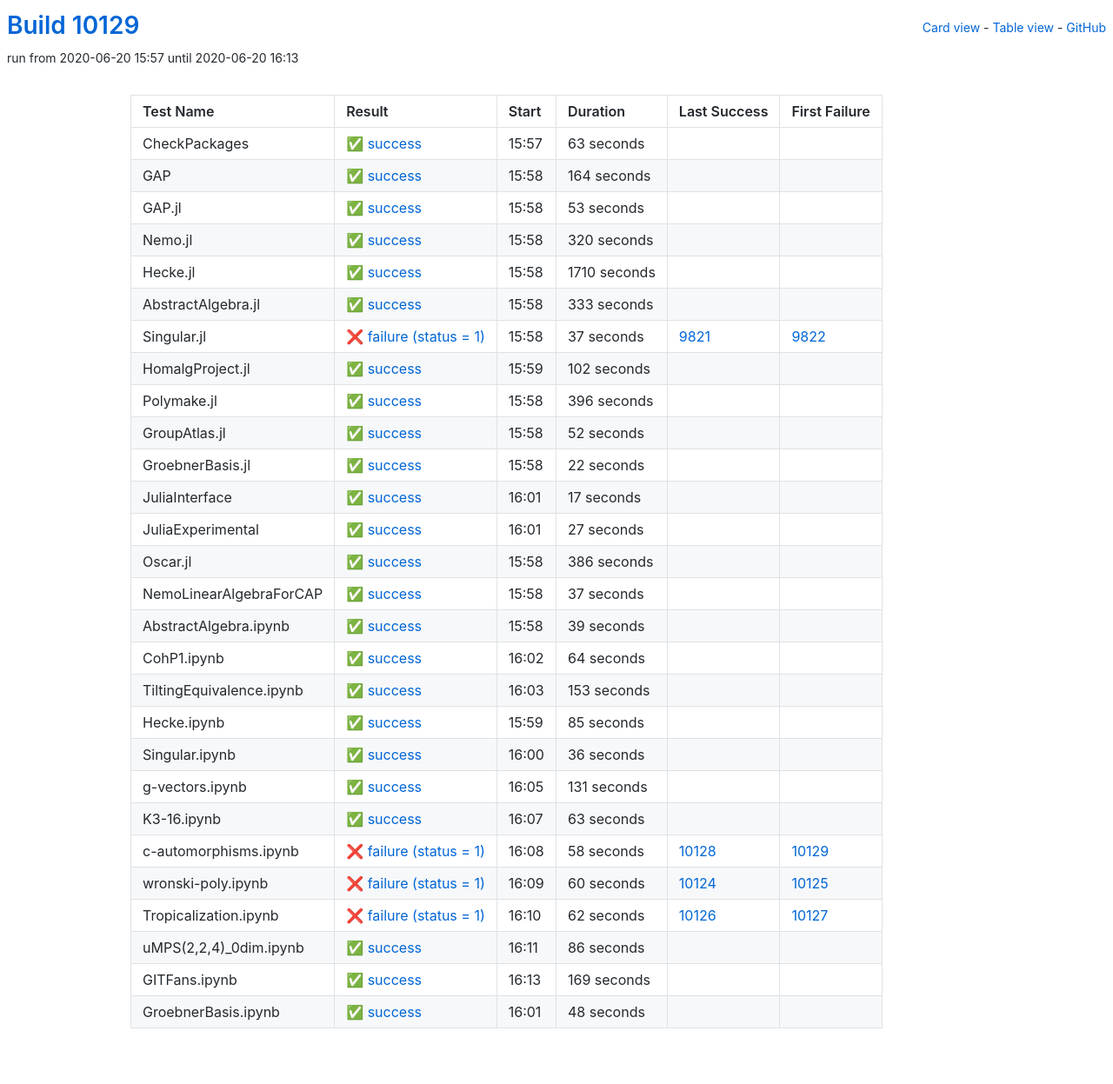
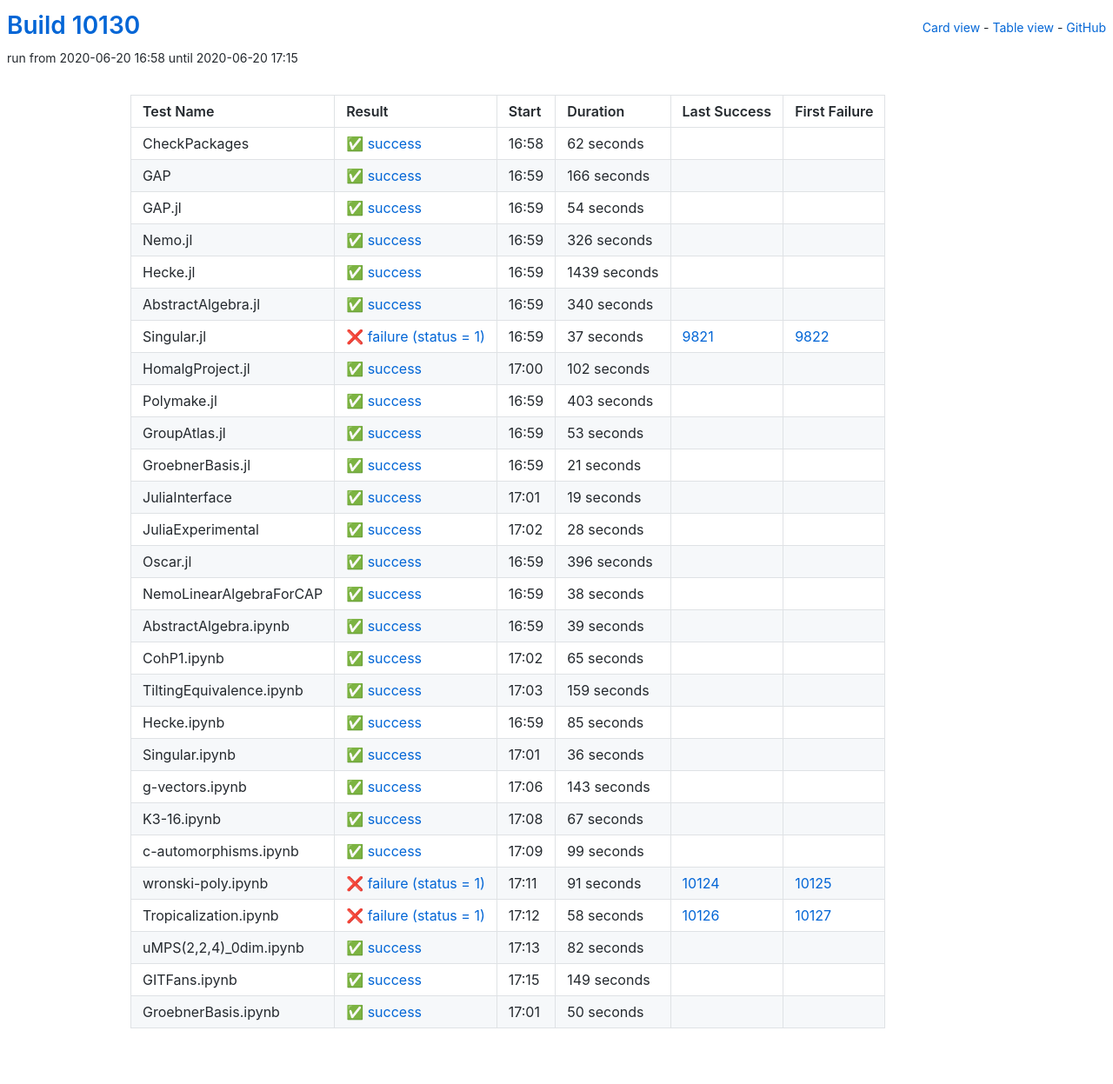
Before and after one commit to oscar-system/oscar-ci-status, a Jekyll site: the page built from table.html, in a window 1280 px wide. Shown: the whole page at 87% size. Built offline with Jekyll 4.4.1, drawn with Linux system fonts in a browser that asks for light colours.

Commit message:
Build #10130

```diff
--- a/_data/ci.yml
+++ b/_data/ci.yml
@@ -1,6 +1,6 @@
 ---
-build: 10129
-build_url: https://oscarci.mathematik.uni-kl.de/job/oscar/10129/
+build: 10130
+build_url: https://oscarci.mathematik.uni-kl.de/job/oscar/10130/
 job: oscar
 organization: oscar-system
 repo: oscar-ci-status
@@ -8,80 +8,80 @@
 tests:
 - name: CheckPackages
   id: checkpackages
-  log: https://oscarci.mathematik.uni-kl.de/job/oscar/10129/artifact/logs/build-10129/CheckPackages.log
-  start: 2020-06-20 15:57
+  log: https://oscarci.mathematik.uni-kl.de/job/oscar/10130/artifact/logs/build-10130/CheckPackages.log
+  start: 2020-06-20 16:58
   success: true
   exitcode: 0
   status: success
-  duration: 63
+  duration: 62
   last_success: false
   last_success_url:
   first_failure: false
   first_failure_url:
 - name: GAP
   id: gap
-  log: https://oscarci.mathematik.uni-kl.de/job/oscar/10129/artifact/logs/build-10129/GAP.log
-  start: 2020-06-20 15:58
+  log: https://oscarci.mathematik.uni-kl.de/job/oscar/10130/artifact/logs/build-10130/GAP.log
+  start: 2020-06-20 16:59
   success: true
   exitcode: 0
   status: success
-  duration: 164
+  duration: 166
   last_success: false
   last_success_url:
   first_failure: false
   first_failure_url:
 - name: GAP.jl
   id: gap-jl
-  log: https://oscarci.mathematik.uni-kl.de/job/oscar/10129/artifact/logs/build-10129/GAP.jl.log
-  start: 2020-06-20 15:58
+  log: https://oscarci.mathematik.uni-kl.de/job/oscar/10130/artifact/logs/build-10130/GAP.jl.log
+  start: 2020-06-20 16:59
   success: true
   exitcode: 0
   status: success
-  duration: 53
+  duration: 54
   last_success: false
   last_success_url:
   first_failure: false
   first_failure_url:
 - name: Nemo.jl
   id: nemo-jl
-  log: https://oscarci.mathematik.uni-kl.de/job/oscar/10129/artifact/logs/build-10129/Nemo.jl.log
-  start: 2020-06-20 15:58
+  log: https://oscarci.mathematik.uni-kl.de/job/oscar/10130/artifact/logs/build-10130/Nemo.jl.log
+  start: 2020-06-20 16:59
   success: true
   exitcode: 0
   status: success
-  duration: 320
+  duration: 326
   last_success: false
   last_success_url:
   first_failure: false
   first_failure_url:
 - name: Hecke.jl
   id: hecke-jl
-  log: https://oscarci.mathematik.uni-kl.de/job/oscar/10129/artifact/logs/build-10129/Hecke.jl.log
-  start: 2020-06-20 15:58
+  log: https://oscarci.mathematik.uni-kl.de/job/oscar/10130/artifact/logs/build-10130/Hecke.jl.log
+  start: 2020-06-20 16:59
   success: true
   exitcode: 0
   status: success
-  duration: 1710
+  duration: 1439
   last_success: false
   last_success_url:
   first_failure: false
   first_failure_url:
 - name: AbstractAlgebra.jl
   id: abstractalgebra-jl
-  log: https://oscarci.mathematik.uni-kl.de/job/oscar/10129/artifact/logs/build-10129/AbstractAlgebra.jl.log
-  start: 2020-06-20 15:58
+  log: https://oscarci.mathematik.uni-kl.de/job/oscar/10130/artifact/logs/build-10130/AbstractAlgebra.jl.log
+  start: 2020-06-20 16:59
   success: true
   exitcode: 0
   status: success
-  duration: 333
+  duration: 340
   last_success: false
   last_success_url:
   first_failure: false
   first_failure_url:
 - name: Singular.jl
   id: singular-jl
-  log: https://oscarci.mathematik.uni-kl.de/job/oscar/10129/artifact/logs/build-10129/Singular.jl.log
-  start: 2020-06-20 15:58
+  log: https://oscarci.mathematik.uni-kl.de/job/oscar/10130/artifact/logs/build-10130/Singular.jl.log
+  start: 2020-06-20 16:59
   success: false
   exitcode: 1
   status: failure
@@ -92,8 +92,8 @@
   first_failure_url: https://oscarci.mathematik.uni-kl.de/job/oscar/9822/
 - name: HomalgProject.jl
   id: homalgproject-jl
-  log: https://oscarci.mathematik.uni-kl.de/job/oscar/10129/artifact/logs/build-10129/HomalgProject.jl.log
-  start: 2020-06-20 15:59
+  log: https://oscarci.mathematik.uni-kl.de/job/oscar/10130/artifact/logs/build-10130/HomalgProject.jl.log
+  start: 2020-06-20 17:00
   success: true
   exitcode: 0
   status: success
@@ -104,8 +104,68 @@
   first_failure_url:
 - name: Polymake.jl
   id: polymake-jl
-  log: https://oscarci.mathematik.uni-kl.de/job/oscar/10129/artifact/logs/build-10129/Polymake.jl.log
-  start: 2020-06-20 15:58
+  log: https://oscarci.mathematik.uni-kl.de/job/oscar/10130/artifact/logs/build-10130/Polymake.jl.log
+  start: 2020-06-20 16:59
+  success: true
+  exitcode: 0
+  status: success
+  duration: 403
+  last_success: false
+  last_success_url:
+  first_failure: false
+  first_failure_url:
+- name: GroupAtlas.jl
+  id: groupatlas-jl
+  log: https://oscarci.mathematik.uni-kl.de/job/oscar/10130/artifact/logs/build-10130/GroupAtlas.jl.log
+  start: 2020-06-20 16:59
+  success: true
+  exitcode: 0
+  status: success
+  duration: 53
+  last_success: false
+  last_success_url:
+  first_failure: false
+  first_failure_url:
+- name: GroebnerBasis.jl
+  id: groebnerbasis-jl
+  log: https://oscarci.mathematik.uni-kl.de/job/oscar/10130/artifact/logs/build-10130/GroebnerBasis.jl.log
+  start: 2020-06-20 16:59
+  success: true
+  exitcode: 0
+  status: success
+  duration: 21
+  last_success: false
+  last_success_url:
+  first_failure: false
+  first_failure_url:
+- name: JuliaInterface
+  id: juliainterface
+  log: https://oscarci.mathematik.uni-kl.de/job/oscar/10130/artifact/logs/build-10130/JuliaInterface.log
+  start: 2020-06-20 17:01
+  success: true
+  exitcode: 0
+  status: success
+  duration: 19
+  last_success: false
+  last_success_url:
+  first_failure: false
+  first_failure_url:
+- name: JuliaExperimental
+  id: juliaexperimental
+  log: https://oscarci.mathematik.uni-kl.de/job/oscar/10130/artifact/logs/build-10130/JuliaExperimental.log
+  start: 2020-06-20 17:02
+  success: true
+  exitcode: 0
+  status: success
+  duration: 28
+  last_success: false
+  last_success_url:
+  first_failure: false
+  first_failure_url:
+- name: Oscar.jl
+  id: oscar-jl
+  log: https://oscarci.mathematik.uni-kl.de/job/oscar/10130/artifact/logs/build-10130/Oscar.jl.log
+  start: 2020-06-20 16:59
   success: true
   exitcode: 0
   status: success
@@ -114,82 +174,22 @@
   last_success_url:
   first_failure: false
   first_failure_url:
-- name: GroupAtlas.jl
-  id: groupatlas-jl
-  log: https://oscarci.mathematik.uni-kl.de/job/oscar/10129/artifact/logs/build-10129/GroupAtlas.jl.log
-  start: 2020-06-20 15:58
+- name: NemoLinearAlgebraForCAP
+  id: nemolinearalgebraforcap
+  log: https://oscarci.mathematik.uni-kl.de/job/oscar/10130/artifact/logs/build-10130/NemoLinearAlgebraForCAP.log
+  start: 2020-06-20 16:59
   success: true
   exitcode: 0
   status: success
-  duration: 52
-  last_success: false
-  last_success_url:
-  first_failure: false
-  first_failure_url:
-- name: GroebnerBasis.jl
-  id: groebnerbasis-jl
-  log: https://oscarci.mathematik.uni-kl.de/job/oscar/10129/artifact/logs/build-10129/GroebnerBasis.jl.log
-  start: 2020-06-20 15:58
-  success: true
-  exitcode: 0
-  status: success
-  duration: 22
-  last_success: false
-  last_success_url:
-  first_failure: false
-  first_failure_url:
-- name: JuliaInterface
-  id: juliainterface
-  log: https://oscarci.mathematik.uni-kl.de/job/oscar/10129/artifact/logs/build-10129/JuliaInterface.log
-  start: 2020-06-20 16:01
-  success: true
-  exitcode: 0
-  status: success
-  duration: 17
-  last_success: false
-  last_success_url:
-  first_failure: false
-  first_failure_url:
-- name: JuliaExperimental
-  id: juliaexperimental
-  log: https://oscarci.mathematik.uni-kl.de/job/oscar/10129/artifact/logs/build-10129/JuliaExperimental.log
-  start: 2020-06-20 16:01
-  success: true
-  exitcode: 0
-  status: success
-  duration: 27
-  last_success: false
-  last_success_url:
-  first_failure: false
-  first_failure_url:
-- name: Oscar.jl
-  id: oscar-jl
-  log: https://oscarci.mathematik.uni-kl.de/job/oscar/10129/artifact/logs/build-10129/Oscar.jl.log
-  start: 2020-06-20 15:58
-  success: true
-  exitcode: 0
-  status: success
-  duration: 386
-  last_success: false
-  last_success_url:
-  first_failure: false
-  first_failure_url:
-- name: NemoLinearAlgebraForCAP
-  id: nemolinearalgebraforcap
-  log: https://oscarci.mathematik.uni-kl.de/job/oscar/10129/artifact/logs/build-10129/NemoLinearAlgebraForCAP.log
-  start: 2020-06-20 15:58
-  success: true
-  exitcode: 0
-  status: success
-  duration: 37
+  duration: 38
   last_success: false
   last_success_url:
   first_failure: false
   first_failure_url:
 - name: AbstractAlgebra.ipynb
   id: abstractalgebra-ipynb
-  log: https://oscarci.mathematik.uni-kl.de/job/oscar/10129/artifact/logs/build-10129/AbstractAlgebra.ipynb.log
-  start: 2020-06-20 15:58
+  log: https://oscarci.mathematik.uni-kl.de/job/oscar/10130/artifact/logs/build-10130/AbstractAlgebra.ipynb.log
+  start: 2020-06-20 16:59
   success: true
   exitcode: 0
   status: success
@@ -200,32 +200,32 @@
   first_failure_url:
 - name: CohP1.ipynb
   id: cohp1-ipynb
-  log: https://oscarci.mathematik.uni-kl.de/job/oscar/10129/artifact/logs/build-10129/CohP1.ipynb.log
-  start: 2020-06-20 16:02
+  log: https://oscarci.mathematik.uni-kl.de/job/oscar/10130/artifact/logs/build-10130/CohP1.ipynb.log
+  start: 2020-06-20 17:02
   success: true
   exitcode: 0
   status: success
-  duration: 64
+  duration: 65
   last_success: false
   last_success_url:
   first_failure: false
   first_failure_url:
 - name: TiltingEquivalence.ipynb
   id: tiltingequivalence-ipynb
-  log: https://oscarci.mathematik.uni-kl.de/job/oscar/10129/artifact/logs/build-10129/TiltingEquivalence.ipynb.log
-  start: 2020-06-20 16:03
+  log: https://oscarci.mathematik.uni-kl.de/job/oscar/10130/artifact/logs/build-10130/TiltingEquivalence.ipynb.log
+  start: 2020-06-20 17:03
   success: true
   exitcode: 0
   status: success
-  duration: 153
+  duration: 159
   last_success: false
   last_success_url:
   first_failure: false
   first_failure_url:
 - name: Hecke.ipynb
   id: hecke-ipynb
-  log: https://oscarci.mathematik.uni-kl.de/job/oscar/10129/artifact/logs/build-10129/Hecke.ipynb.log
-  start: 2020-06-20 15:59
+  log: https://oscarci.mathematik.uni-kl.de/job/oscar/10130/artifact/logs/build-10130/Hecke.ipynb.log
+  start: 2020-06-20 16:59
   success: true
   exitcode: 0
   status: success
@@ -236,8 +236,8 @@
   first_failure_url:
 - name: Singular.ipynb
   id: singular-ipynb
-  log: https://oscarci.mathematik.uni-kl.de/job/oscar/10129/artifact/logs/build-10129/Singular.ipynb.log
-  start: 2020-06-20 16:00
+  log: https://oscarci.mathematik.uni-kl.de/job/oscar/10130/artifact/logs/build-10130/Singular.ipynb.log
+  start: 2020-06-20 17:01
   success: true
   exitcode: 0
   status: success
@@ -248,96 +248,96 @@
   first_failure_url:
 - name: g-vectors.ipynb
   id: g-vectors-ipynb
-  log: https://oscarci.mathematik.uni-kl.de/job/oscar/10129/artifact/logs/build-10129/g-vectors.ipynb.log
-  start: 2020-06-20 16:05
+  log: https://oscarci.mathematik.uni-kl.de/job/oscar/10130/artifact/logs/build-10130/g-vectors.ipynb.log
+  start: 2020-06-20 17:06
   success: true
   exitcode: 0
   status: success
-  duration: 131
+  duration: 143
   last_success: false
   last_success_url:
   first_failure: false
   first_failure_url:
 - name: K3-16.ipynb
   id: k3-16-ipynb
-  log: https://oscarci.mathematik.uni-kl.de/job/oscar/10129/artifact/logs/build-10129/K3-16.ipynb.log
-  start: 2020-06-20 16:07
+  log: https://oscarci.mathematik.uni-kl.de/job/oscar/10130/artifact/logs/build-10130/K3-16.ipynb.log
+  start: 2020-06-20 17:08
   success: true
   exitcode: 0
   status: success
-  duration: 63
+  duration: 67
   last_success: false
   last_success_url:
   first_failure: false
   first_failure_url:
 - name: c-automorphisms.ipynb
   id: c-automorphisms-ipynb
-  log: https://oscarci.mathematik.uni-kl.de/job/oscar/10129/artifact/logs/build-10129/c-automorphisms.ipynb.log
-  start: 2020-06-20 16:08
+  log: https://oscarci.mathematik.uni-kl.de/job/oscar/10130/artifact/logs/build-10130/c-automorphisms.ipynb.log
+  start: 2020-06-20 17:09
+  success: true
+  exitcode: 0
+  status: success
+  duration: 99
+  last_success: false
+  last_success_url:
+  first_failure: false
+  first_failure_url:
+- name: wronski-poly.ipynb
+  id: wronski-poly-ipynb
+  log: https://oscarci.mathematik.uni-kl.de/job/oscar/10130/artifact/logs/build-10130/wronski-poly.ipynb.log
+  start: 2020-06-20 17:11
   success: false
   exitcode: 1
   status: failure
-  duration: 58
-  last_success: 10128
-  last_success_url: https://oscarci.mathematik.uni-kl.de/job/oscar/10128/
-  first_failure: 10129
-  first_failure_url: https://oscarci.mathematik.uni-kl.de/job/oscar/10129/
-- name: wronski-poly.ipynb
-  id: wronski-poly-ipynb
-  log: https://oscarci.mathematik.uni-kl.de/job/oscar/10129/artifact/logs/build-10129/wronski-poly.ipynb.log
-  start: 2020-06-20 16:09
-  success: false
-  exitcode: 1
-  status: failure
-  duration: 60
+  duration: 91
   last_success: 10124
   last_success_url: https://oscarci.mathematik.uni-kl.de/job/oscar/10124/
   first_failure: 10125
   first_failure_url: https://oscarci.mathematik.uni-kl.de/job/oscar/10125/
 - name: Tropicalization.ipynb
   id: tropicalization-ipynb
-  log: https://oscarci.mathematik.uni-kl.de/job/oscar/10129/artifact/logs/build-10129/Tropicalization.ipynb.log
-  start: 2020-06-20 16:10
+  log: https://oscarci.mathematik.uni-kl.de/job/oscar/10130/artifact/logs/build-10130/Tropicalization.ipynb.log
+  start: 2020-06-20 17:12
   success: false
   exitcode: 1
   status: failure
-  duration: 62
+  duration: 58
   last_success: 10126
   last_success_url: https://oscarci.mathematik.uni-kl.de/job/oscar/10126/
   first_failure: 10127
   first_failure_url: https://oscarci.mathematik.uni-kl.de/job/oscar/10127/
 - name: uMPS(2,2,4)_0dim.ipynb
   id: umps-2-2-4-0dim-ipynb
-  log: https://oscarci.mathematik.uni-kl.de/job/oscar/10129/artifact/logs/build-10129/uMPS-2-2-4-_0dim.ipynb.log
-  start: 2020-06-20 16:11
+  log: https://oscarci.mathematik.uni-kl.de/job/oscar/10130/artifact/logs/build-10130/uMPS-2-2-4-_0dim.ipynb.log
+  start: 2020-06-20 17:13
   success: true
   exitcode: 0
   status: success
-  duration: 86
+  duration: 82
   last_success: false
   last_success_url:
   first_failure: false
   first_failure_url:
 - name: GITFans.ipynb
   id: gitfans-ipynb
-  log: https://oscarci.mathematik.uni-kl.de/job/oscar/10129/artifact/logs/build-10129/GITFans.ipynb.log
-  start: 2020-06-20 16:13
+  log: https://oscarci.mathematik.uni-kl.de/job/oscar/10130/artifact/logs/build-10130/GITFans.ipynb.log
+  start: 2020-06-20 17:15
   success: true
   exitcode: 0
   status: success
-  duration: 169
+  duration: 149
   last_success: false
   last_success_url:
   first_failure: false
   first_failure_url:
 - name: GroebnerBasis.ipynb
   id: groebnerbasis-ipynb
-  log: https://oscarci.mathematik.uni-kl.de/job/oscar/10129/artifact/logs/build-10129/GroebnerBasis.ipynb.log
-  start: 2020-06-20 16:01
+  log: https://oscarci.mathematik.uni-kl.de/job/oscar/10130/artifact/logs/build-10130/GroebnerBasis.ipynb.log
+  start: 2020-06-20 17:01
   success: true
   exitcode: 0
   status: success
-  duration: 48
+  duration: 50
   last_success: false
   last_success_url:
   first_failure: false
```
Also changed, not shown: README.md.
